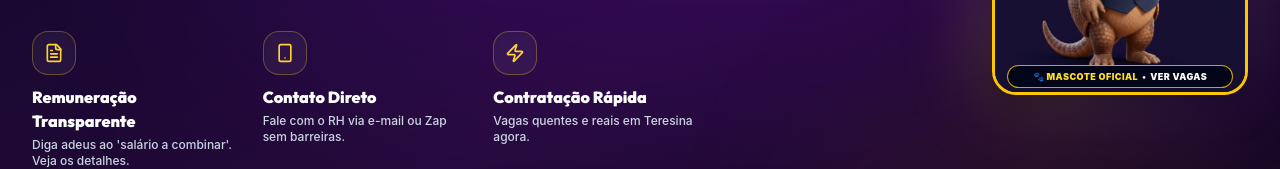
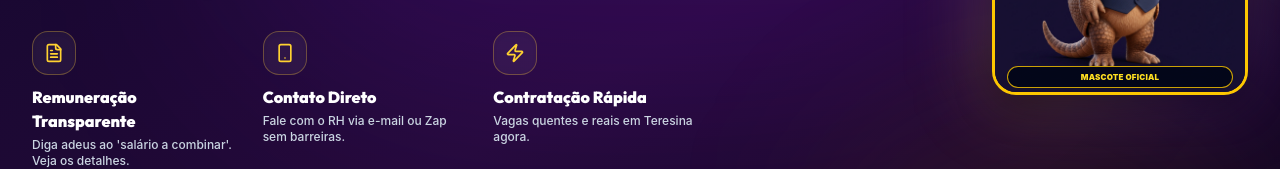
Before and after one commit to willamesbarbosaadm-source/portal-vagas-teresina, a React (Vite) app: page / in a window 1280 px wide. Shown: the part 397-566 px from the top of the page. Built offline with nearby package versions, Linux system fonts and the light colour scheme; no server answers; the database is empty.

Commit message:
style: centralizar e reduzir etiqueta Mascote Oficial

```diff
--- a/src/components/HeroMascotVideo.tsx
+++ b/src/components/HeroMascotVideo.tsx
@@ -118,10 +118,8 @@ export const HeroMascotVideo: React.FC<HeroMascotVideoProps> = ({ onScrollToJobs
 
           {/* Badge flutuante interativa */}
           <div className="absolute bottom-1 inset-x-3 py-1 px-1.5 bg-slate-950/90 backdrop-blur-md border border-yellow-400/80 rounded-2xl text-center shadow-lg z-10">
-            <span className="text-[8px] sm:text-[9px] font-black text-yellow-300 uppercase tracking-wider flex items-center justify-center gap-1">
-              <span>🐾 Mascote Oficial</span>
-              <span className="text-white">•</span>
-              <span className="text-white">Ver Vagas</span>
+            <span className="text-[7px] sm:text-[8px] font-black text-yellow-300 uppercase tracking-wide flex items-center justify-center text-center">
+              MASCOTE OFICIAL
             </span>
           </div>
         </div>
```
